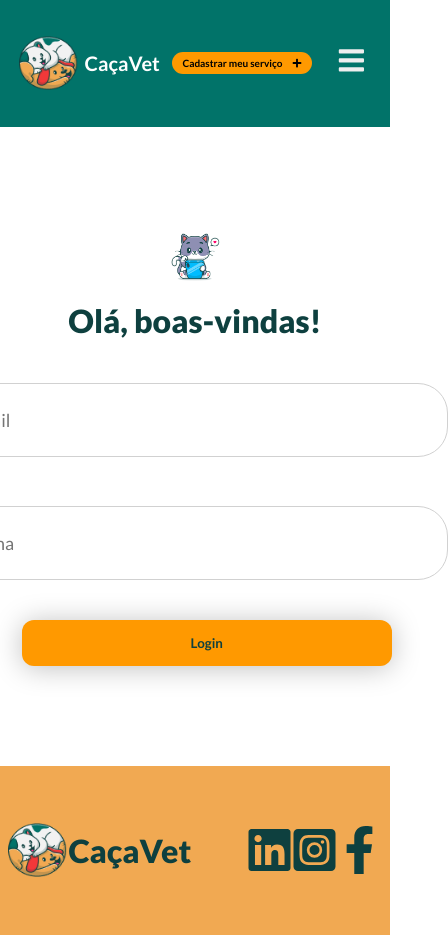
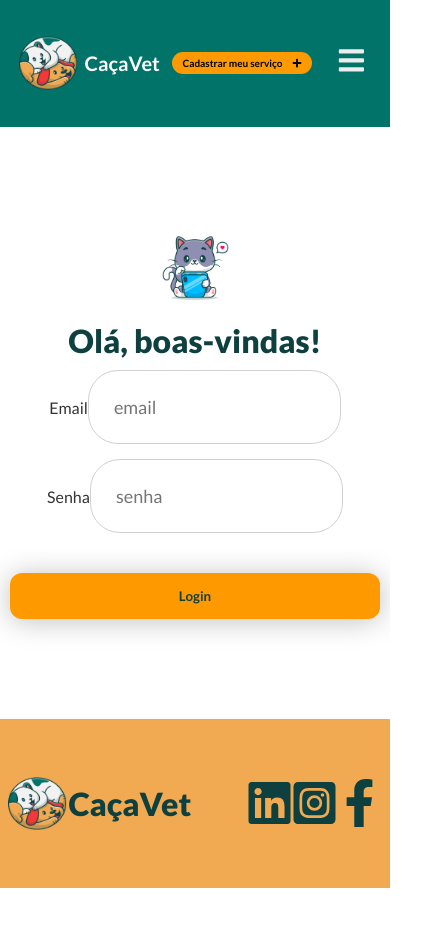
Before and after one commit to josepps/desafioChefao, a React (Vite) app: page /login in a window 390 px wide. Shown: the whole page, 448 px wide, since content can reach past the window. After the commit the page ends 888 px from the top, so only its background shows below. Built offline with nearby package versions, Linux system fonts and the light colour scheme.

Commit message:
Login Responsivo

```diff
--- a/src/components/FormLogin/FormLogin.style.ts
+++ b/src/components/FormLogin/FormLogin.style.ts
@@ -16,6 +16,12 @@ export const Container = styled.section`
     }
     img{
         max-width: 12rem;
+        min-width: 5rem;
+    }
+    form{
+        display: flex;
+        flex-direction: column;
+        align-items: center;
     }
 `
 export const ButtonLogin = styled.button`
@@ -30,7 +36,7 @@ export const ButtonLogin = styled.button`
     box-shadow: 0px 2px 28px rgba(0, 0, 0, 0.25);
     cursor: pointer;
     margin-top:25px;
-    margin-left: 80px;
+
 `
 
 export const RecoverPassword = styled.a`
@@ -50,7 +56,7 @@ export const Label = styled.span`
 export const Input = styled.input`
     border: 1.5px solid #D1D1D1;
     border-radius: 30px;
-    min-width: 60vh;
+    min-width: 60%;
     font-size: 18px;
     padding: 25px;
     margin-bottom:15px;
```
